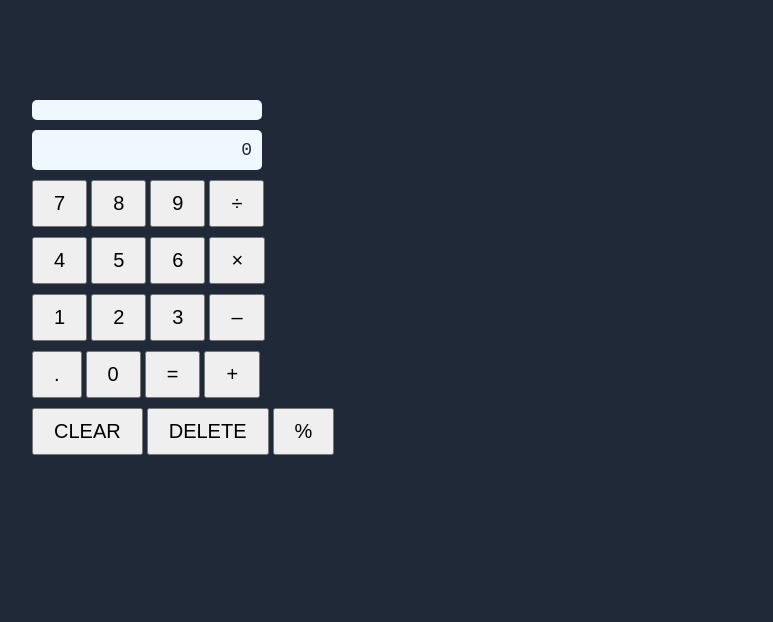
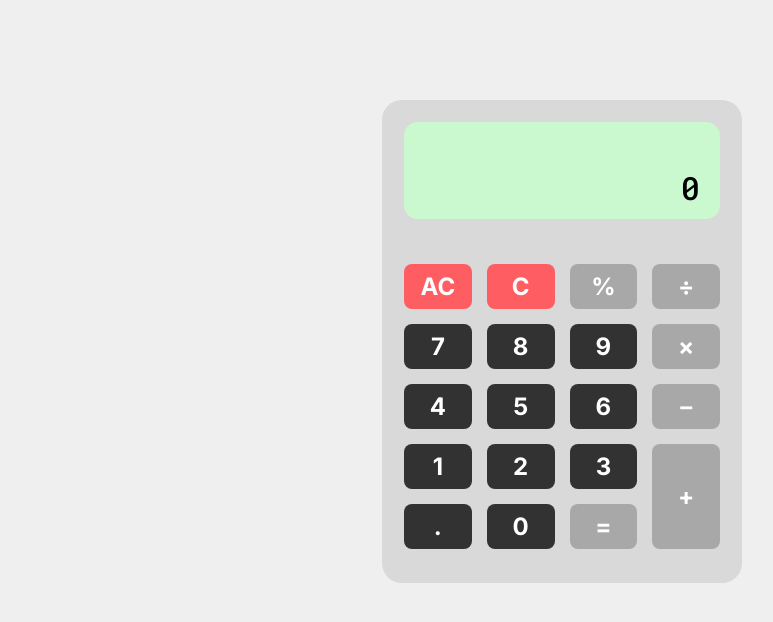
Before and after one commit to anfdrk/calculator, a plain HTML site: page index.html in a window 1280 px wide. Shown: the whole page, without its empty margins (78-851 px from the left). Drawn offline with Linux system fonts and the light colour scheme.

Commit message:
Update UI

```diff
--- a/index.html
+++ b/index.html
@@ -8,36 +8,34 @@
   <link rel="stylesheet" href="style.css">
 </head>
 <body>
-  <div id="subscreen"></div>
-  <div id="main-screen">0</div>
-  <div>
-    <button data-number>7</button>
-    <button data-number>8</button>
-    <button data-number>9</button>
-    <button data-operator>÷</button>
-  </div>
-  <div>
-    <button data-number>4</button>
-    <button data-number>5</button>
-    <button data-number>6</button>
-    <button data-operator>×</button>
-  </div>
-  <div>
-    <button data-number>1</button>
-    <button data-number>2</button>
-    <button data-number>3</button>
-    <button data-operator>–</button>
-  </div>
-  <div>
-    <button id="decimal">.</button>
-    <button data-number>0</button>
-    <button id="equals">=</button>
-    <button data-operator>+</button>
-  </div>
-  <div>
-    <button id="clear">CLEAR</button>
-    <button id="delete">DELETE</button>
-    <button id="percent">%</button>
+  <div class="main">
+    <div class="calculator">
+      <div class="screen">
+        <div id="subscreen" class="subscreen"></div>
+        <div id="main-screen" class="main-screen">0</div>
+      </div>
+      <div class="buttons">
+        <button id="clear" class="btn-red">AC</button>
+        <button id="delete" class="btn-red">C</button>
+        <button id="percent" class="btn-grey">%</button>
+        <button data-operator class="btn-grey">÷</button>
+        <button data-number class="btn-black">7</button>
+        <button data-number class="btn-black">8</button>
+        <button data-number class="btn-black">9</button>
+        <button data-operator class="btn-grey">×</button>
+        <button data-number class="btn-black">4</button>
+        <button data-number class="btn-black">5</button>
+        <button data-number class="btn-black">6</button>
+        <button data-operator class="btn-grey">–</button>
+        <button data-number class="btn-black">1</button>
+        <button data-number class="btn-black">2</button>
+        <button data-number class="btn-black">3</button>
+        <button data-operator class="btn-grey plus">+</button>
+        <button id="decimal" class="btn-black">.</button>
+        <button data-number class="btn-black">0</button>
+        <button id="equals" class="btn-grey">=</button>
+      </div>
+    </div>
   </div>
 </body>
 <script src="script.js"></script>
--- a/script.js
+++ b/script.js
@@ -41,7 +41,6 @@ function handleKeyboardInput(e) {
   if (e.key === '%') getPercentage()
   if (e.key === '+' || e.key === '-' || e.key === '*' || e.key === '/')
     setOperation(convertOperator(e.key))
-    console.log(e.key)
 }
 
 function convertOperator(keyboardOperator) {
--- a/style.css
+++ b/style.css
@@ -1,22 +1,83 @@
+@import url('https://fonts.googleapis.com/css2?family=Inter:wght@400;600;700;800&family=Roboto+Mono:wght@500&display=swap');
+
+html {
+  box-sizing: border-box;
+}
+*, *::before, *::after {
+  box-sizing: inherit;
+}
 body {
-  background: #1f2937;
-  color: aliceblue;
-  margin: 100px;
+  background: #EFEFEF;
+  color: black;
+}
+.main {
+  display: flex;
+  align-items: center;
+  justify-content: center;
+  margin-top: 100px;
+}
+.calculator {
+  width: 360px;
+  padding: 22px;
+  background-color: #D9D9D9;
+  border-radius: 20px;
+}
+.screen {
+  font-family: 'Roboto Mono', monospace;
+  background-color: #CAF9CF;
+  border-radius: 14px;
+  padding: 14px 20px 10px;
+  text-align: right;
+  font-size: 32px;
+  font-weight: 500;
+  margin-bottom: 45px;
+}
+.subscreen {
+  min-height: 30px;
+  font-size: 18px;
+}
+.main-screen {
+  font-size: 32px;
+}
+.buttons {
+  display: grid;
+  grid-template-columns: repeat(4, 1fr);
+  grid-gap: 15px;
+  margin-bottom: 12px;
 }
 button {
-  font-size: 20px;
-  padding: 10px 20px;
+  font-family: Inter, sans-serif;
+  cursor: pointer;
+  outline: none;
+  border-radius: 8px;
+  font-size: 24px;
+  font-weight: 700;
+  color: #fff;
+  border-style: none;
+  padding: 8px;
 }
-div {
-  margin: 10px;
+button:hover {
+  box-shadow: 0px 1px 2px 0px rgba(0,0,0,0.5);
+  transition: all .15s ease-in-out;
 }
-#subscreen, #main-screen {
-  background: aliceblue;
-  color: #1f2937;
-  width: 210px;
-  padding: 10px;
-  text-align: right;
-  border-radius: 5px;
-  font-family: monospace;
-  font-size: 18px;
+.btn-red {
+  background-color: #FE5E62;
 }
+.btn-red:hover {
+  background-color: #e45458;
+}
+.btn-grey {
+  background-color: #A8A8A8;
+}
+.btn-grey:hover {
+  background-color: #979797;
+}
+.btn-black {
+  background-color: #323232;
+}
+.btn-black:hover {
+  background-color: #464646;
+}
+.plus {
+  grid-row: span 2;
+}
```
